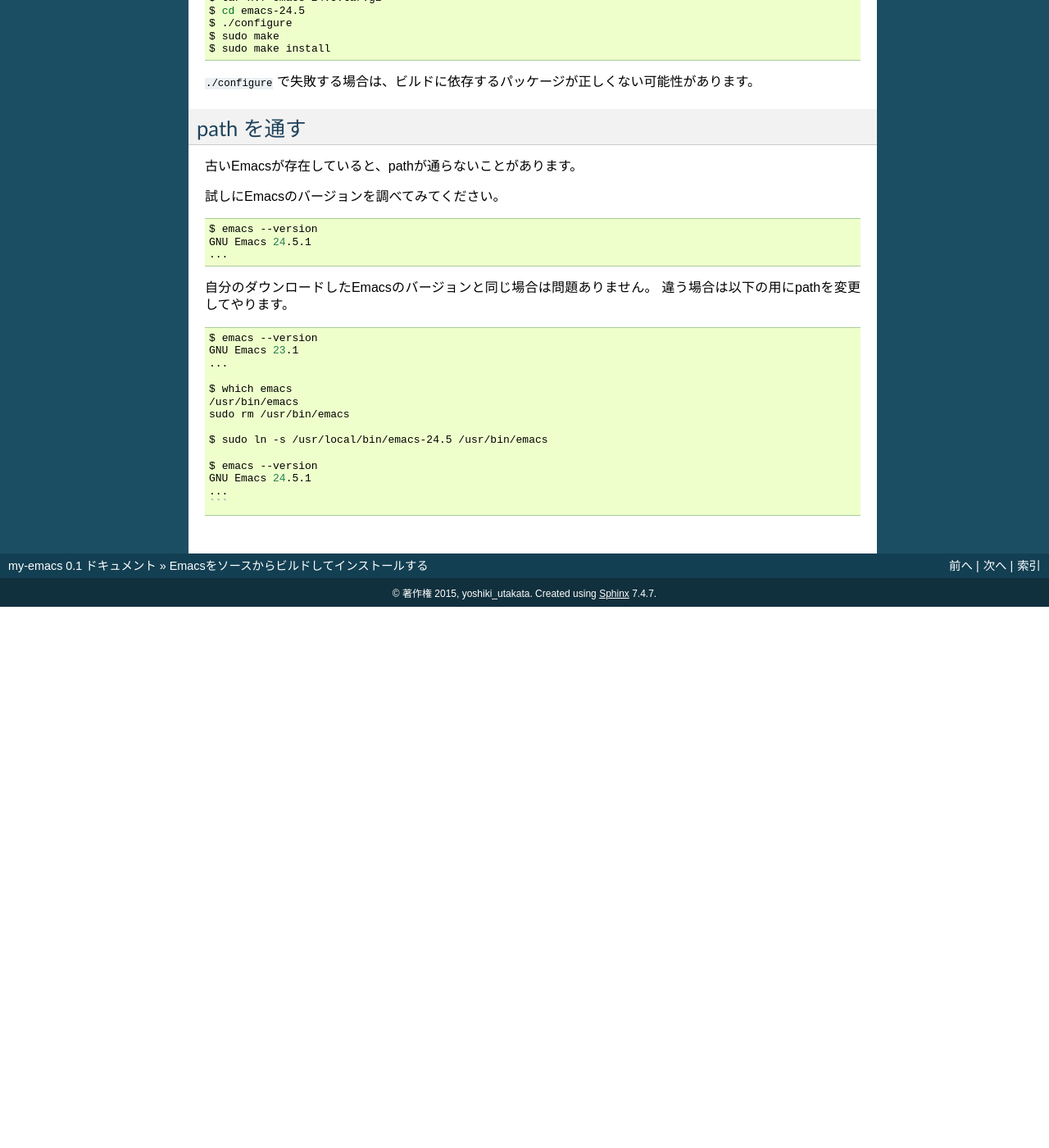
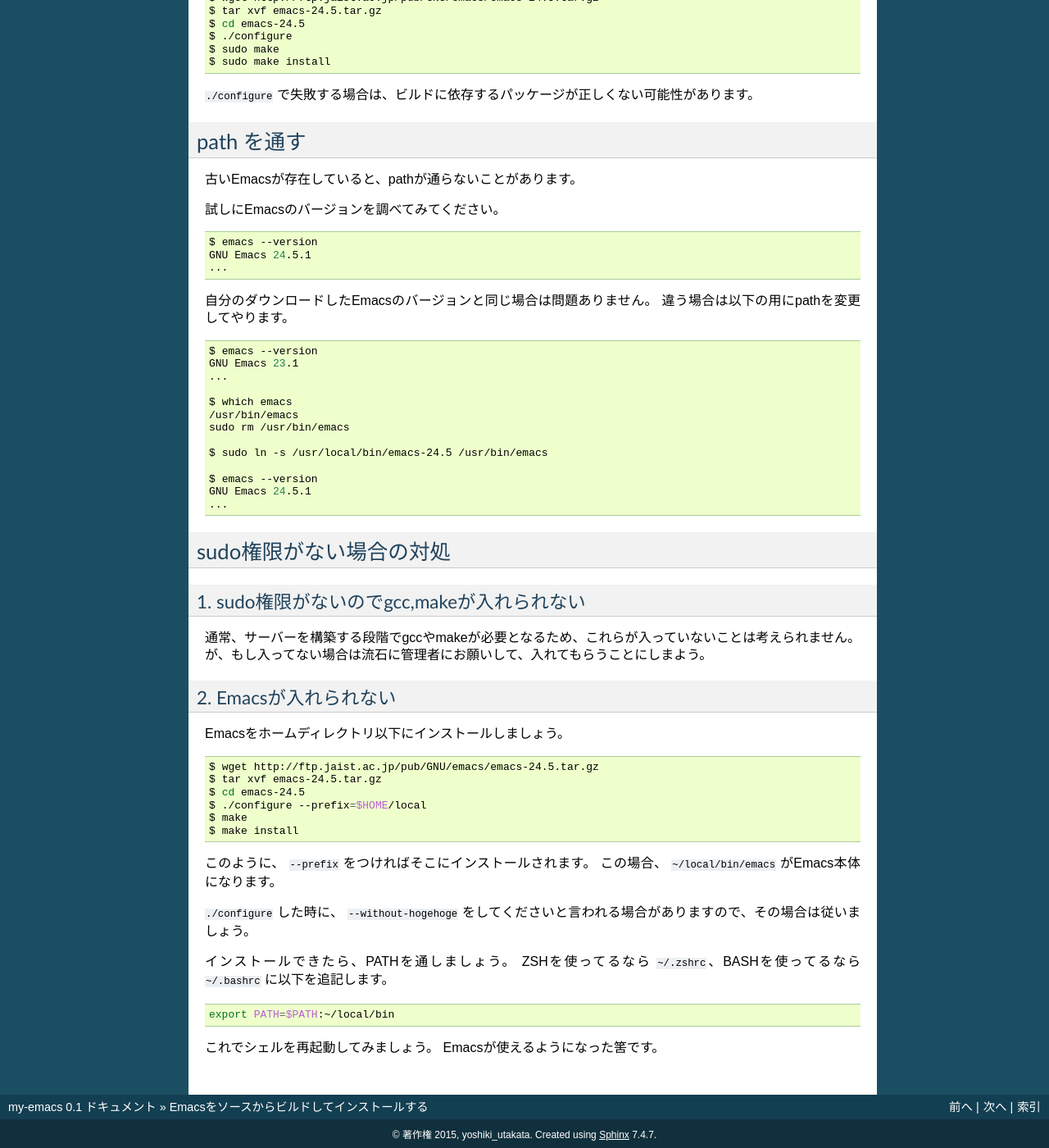
Before and after one commit to yoshikyoto/my-emacs-docs, a Sphinx documentation site: the page built from docs/build.rst, in a window 1280 px wide and 1400 px high, scrolled down 1070 px. Shown: the whole window at 82% size. Built offline with Sphinx 7.4.7, drawn with Linux system fonts in a browser that asks for light colours; before the commit the page ends 1810 px from its top, so only the background shows below that; some of the changed text lies outside the part shown.

Commit message:
Update build.rst

````diff
--- a/docs/build.rst
+++ b/docs/build.rst
@@ -6,13 +6,13 @@
 ============================
 
 もちろん、Ubuntuのapt, Cent OSのyamなどでもEmacsをインストールすることができます。
-しかし、これによってインストールされるEmacsはバージョンが古いことがほとんどです。
-Emacsのバージョンが古いと、基本の機能が貧弱であったり、
-対応していないプラグインがあったり、困ることが多々あります。
-そのため、まずはEmacsをソースからビルドする手順を示します。
+しかし、これではダメな理由が2つあります。
 
-このページでは、MacやLinuxでEmacsをビルドする手順を示します。
-（WindowsでEmacsを使う手順は別途書きたいと思います）
+1. aptやyamを使ってインストールされるEmacsのバージョンが古い
+2. sudo権限を持っていない共用サーバーにインストールできない
+
+ここでは、これらの問題を解決するためにソースからEmacsをビルドします。
+なお、sudo権限を持っていない場合の対処はこのページの一番下に書きます。
 
 ビルドに必要な環境の整備
 ========================
@@ -105,4 +105,43 @@
    $ emacs --version
    GNU Emacs 24.5.1
    ...
-   ```
+
+sudo権限がない場合の対処
+=========================
+
+--------------------------------------------
+1. sudo権限がないのでgcc,makeが入れられない
+--------------------------------------------
+
+通常、サーバーを構築する段階でgccやmakeが必要となるため、これらが入っていないことは考えられません。
+が、もし入ってない場合は流石に管理者にお願いして、入れてもらうことにしまよう。
+
+----------------------
+2. Emacsが入れられない
+----------------------
+
+Emacsをホームディレクトリ以下にインストールしましょう。
+
+
+.. code:: shell
+
+   $ wget http://ftp.jaist.ac.jp/pub/GNU/emacs/emacs-24.5.tar.gz
+   $ tar xvf emacs-24.5.tar.gz
+   $ cd emacs-24.5
+   $ ./configure --prefix=$HOME/local
+   $ make
+   $ make install
+
+このように、 ``--prefix`` をつければそこにインストールされます。
+この場合、 ``~/local/bin/emacs`` がEmacs本体になります。
+
+``./configure`` した時に、 ``--without-hogehoge`` をしてくださいと言われる場合がありますので、その場合は従いましょう。
+
+インストールできたら、PATHを通しましょう。 ZSHを使ってるなら ``~/.zshrc``、BASHを使ってるなら ``~/.bashrc`` に以下を追記します。
+
+.. code:: shell
+
+   export PATH=$PATH:~/local/bin
+
+これでシェルを再起動してみましょう。
+Emacsが使えるようになった筈です。
````
